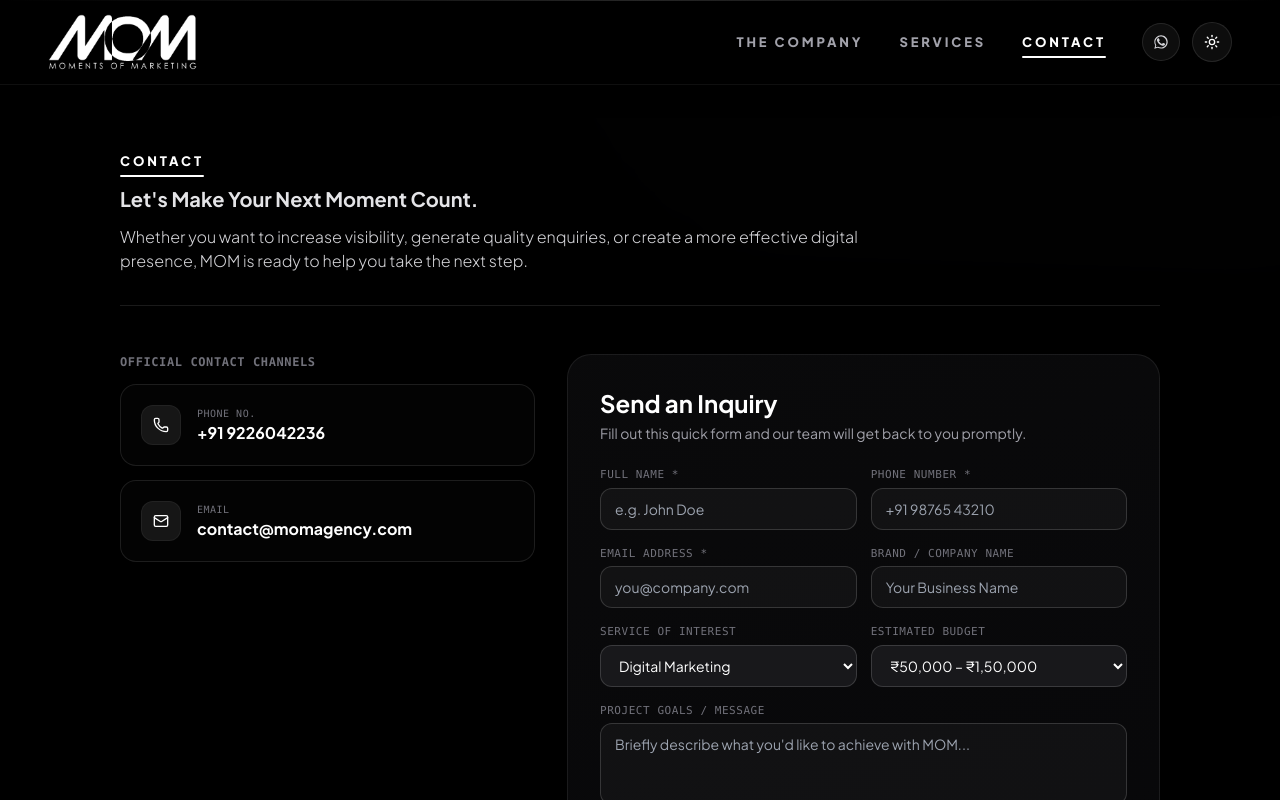
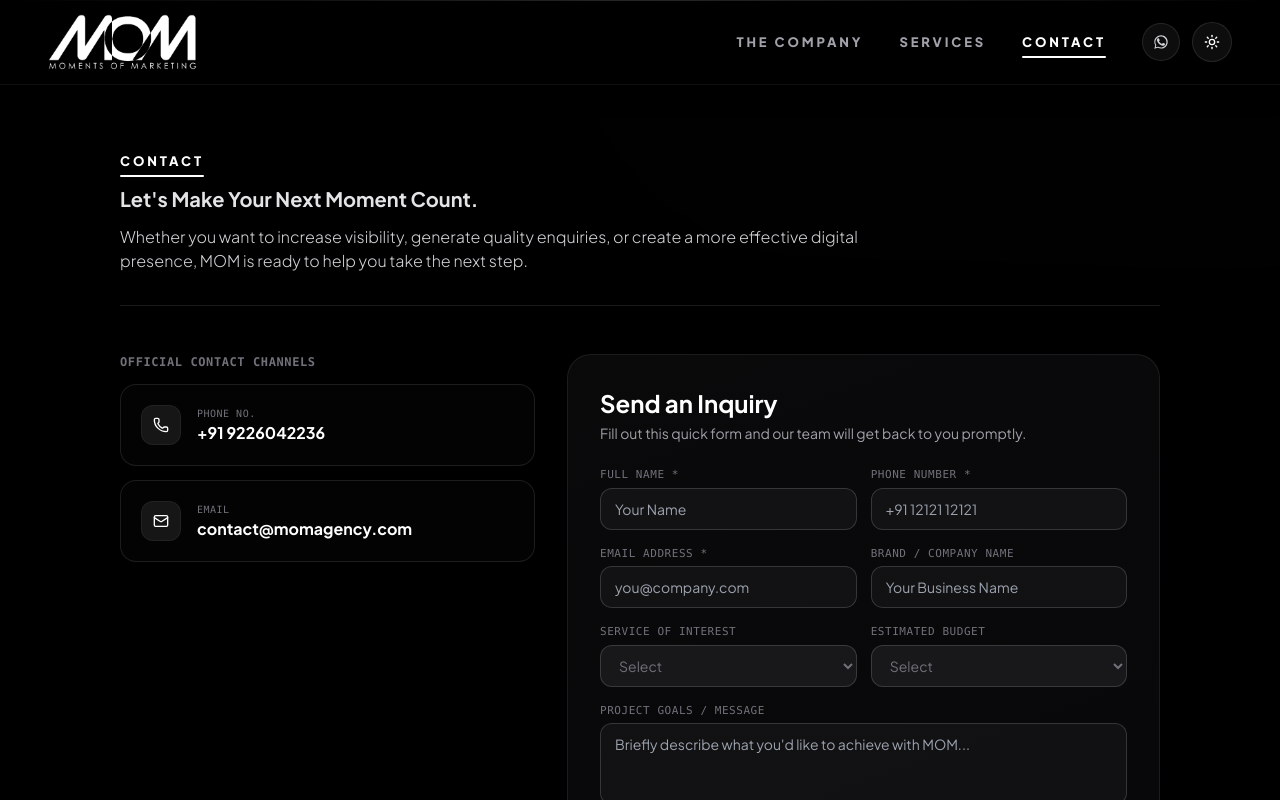
Before and after one commit to moreofmusic/mom, a Next.js app in the folder frontend/: page /contact in a window 1280 px wide. Shown: the top 800 px of the page. Built offline with nearby package versions, Linux system fonts and the light colour scheme; a web font is replaced by a local one.

Commit message:
feat: add contact page and lead capture components

```diff
--- a/frontend/src/app/contact/page.tsx
+++ b/frontend/src/app/contact/page.tsx
@@ -24,8 +24,8 @@ export default function ContactPage() {
     email: '',
     phone: '',
     company: '',
-    serviceInterest: 'Digital Marketing',
-    budgetRange: '₹50,000 - ₹1,50,000',
+    serviceInterest: '',
+    budgetRange: '',
     message: '',
   });
 
@@ -48,8 +48,8 @@ export default function ContactPage() {
       `*Phone:* ${formData.phone}`,
       `*Email:* ${formData.email}`,
       formData.company ? `*Company:* ${formData.company}` : null,
-      `*Service:* ${formData.serviceInterest}`,
-      `*Budget:* ${formData.budgetRange}`,
+      formData.serviceInterest ? `*Service:* ${formData.serviceInterest}` : null,
+      formData.budgetRange ? `*Budget:* ${formData.budgetRange}` : null,
       formData.message ? `*Message:* ${formData.message}` : null,
       ``,
       `_Sent via Moments of Marketing Official Website_`,
@@ -209,7 +209,7 @@ export default function ContactPage() {
                         suppressHydrationWarning
                         value={formData.fullName}
                         onChange={(e) => setFormData({ ...formData, fullName: e.target.value })}
-                        placeholder="e.g. John Doe"
+                        placeholder="Your Name"
                         className="w-full px-3.5 py-2.5 rounded-xl border border-zinc-300 dark:border-white/15 dark:bg-white/[0.04] bg-zinc-50 dark:text-white text-zinc-900 text-sm focus:outline-none focus:border-zinc-950 dark:focus:border-white transition-colors"
                       />
                     </div>
@@ -224,7 +224,7 @@ export default function ContactPage() {
                         suppressHydrationWarning
                         value={formData.phone}
                         onChange={(e) => setFormData({ ...formData, phone: e.target.value })}
-                        placeholder="+91 98765 43210"
+                        placeholder="+91 12121 12121"
                         className="w-full px-3.5 py-2.5 rounded-xl border border-zinc-300 dark:border-white/15 dark:bg-white/[0.04] bg-zinc-50 dark:text-white text-zinc-900 text-sm focus:outline-none focus:border-zinc-950 dark:focus:border-white transition-colors"
                       />
                     </div>
@@ -270,18 +270,23 @@ export default function ContactPage() {
                         value={formData.serviceInterest}
                         suppressHydrationWarning
                         onChange={(e) => setFormData({ ...formData, serviceInterest: e.target.value })}
-                        className="w-full px-3.5 py-2.5 rounded-xl border border-zinc-300 dark:border-white/15 dark:bg-zinc-900 bg-zinc-50 dark:text-white text-zinc-900 text-sm focus:outline-none focus:border-zinc-950 dark:focus:border-white transition-colors cursor-pointer"
+                        className={`w-full px-3.5 py-2.5 rounded-xl border border-zinc-300 dark:border-white/15 dark:bg-zinc-900 bg-zinc-50 text-sm focus:outline-none focus:border-zinc-950 dark:focus:border-white transition-colors cursor-pointer ${
+                          !formData.serviceInterest ? 'text-zinc-400 dark:text-zinc-500' : 'dark:text-white text-zinc-900'
+                        }`}
                       >
-                        <option value="Digital Marketing">Digital Marketing</option>
-                        <option value="Social Media Management">Social Media Management</option>
-                        <option value="Lead Generation">Lead Generation</option>
-                        <option value="Branding & Creative Design">Branding &amp; Creative Design</option>
-                        <option value="Content Creation & Video Production">Content Creation &amp; Video</option>
-                        <option value="Website Design & Development">Website Design &amp; Development</option>
-                        <option value="Performance Marketing & Paid Advertising">Performance Marketing</option>
-                        <option value="Email & WhatsApp Marketing">Email &amp; WhatsApp Marketing</option>
-                        <option value="Influencer Marketing & Brand Activations">Influencer Marketing</option>
-                        <option value="Marketing Strategy & Consulting">Marketing Strategy</option>
+                        <option value="" disabled className="text-zinc-400 dark:text-zinc-500">
+                          Select
+                        </option>
+                        <option value="Digital Marketing" className="text-zinc-900 dark:text-white">Digital Marketing</option>
+                        <option value="Social Media Management" className="text-zinc-900 dark:text-white">Social Media Management</option>
+                        <option value="Lead Generation" className="text-zinc-900 dark:text-white">Lead Generation</option>
+                        <option value="Branding & Creative Design" className="text-zinc-900 dark:text-white">Branding &amp; Creative Design</option>
+                        <option value="Content Creation & Video Production" className="text-zinc-900 dark:text-white">Content Creation &amp; Video</option>
+                        <option value="Website Design & Development" className="text-zinc-900 dark:text-white">Website Design &amp; Development</option>
+                        <option value="Performance Marketing & Paid Advertising" className="text-zinc-900 dark:text-white">Performance Marketing</option>
+                        <option value="Email & WhatsApp Marketing" className="text-zinc-900 dark:text-white">Email &amp; WhatsApp Marketing</option>
+                        <option value="Influencer Marketing & Brand Activations" className="text-zinc-900 dark:text-white">Influencer Marketing</option>
+                        <option value="Marketing Strategy & Consulting" className="text-zinc-900 dark:text-white">Marketing Strategy</option>
                       </select>
                     </div>
 
@@ -293,12 +298,17 @@ export default function ContactPage() {
                         value={formData.budgetRange}
                         suppressHydrationWarning
                         onChange={(e) => setFormData({ ...formData, budgetRange: e.target.value })}
-                        className="w-full px-3.5 py-2.5 rounded-xl border border-zinc-300 dark:border-white/15 dark:bg-zinc-900 bg-zinc-50 dark:text-white text-zinc-900 text-sm focus:outline-none focus:border-zinc-950 dark:focus:border-white transition-colors cursor-pointer"
+                        className={`w-full px-3.5 py-2.5 rounded-xl border border-zinc-300 dark:border-white/15 dark:bg-zinc-900 bg-zinc-50 text-sm focus:outline-none focus:border-zinc-950 dark:focus:border-white transition-colors cursor-pointer ${
+                          !formData.budgetRange ? 'text-zinc-400 dark:text-zinc-500' : 'dark:text-white text-zinc-900'
+                        }`}
                       >
-                        <option value="Below ₹50,000">Below ₹50,000</option>
-                        <option value="₹50,000 - ₹1,50,000">₹50,000 &ndash; ₹1,50,000</option>
-                        <option value="₹1,50,000 - ₹3,00,000">₹1,50,000 &ndash; ₹3,00,000</option>
-                        <option value="₹3,00,000+">₹3,00,000+</option>
+                        <option value="" disabled className="text-zinc-400 dark:text-zinc-500">
+                          Select
+                        </option>
+                        <option value="Below ₹50,000" className="text-zinc-900 dark:text-white">Below ₹50,000</option>
+                        <option value="₹50,000 - ₹1,50,000" className="text-zinc-900 dark:text-white">₹50,000 &ndash; ₹1,50,000</option>
+                        <option value="₹1,50,000 - ₹3,00,000" className="text-zinc-900 dark:text-white">₹1,50,000 &ndash; ₹3,00,000</option>
+                        <option value="₹3,00,000+" className="text-zinc-900 dark:text-white">₹3,00,000+</option>
                       </select>
                     </div>
                   </div>
--- a/frontend/src/components/ContactSection.tsx
+++ b/frontend/src/components/ContactSection.tsx
@@ -14,8 +14,8 @@ export default function ContactSection({ preselectedService }: ContactSectionPro
     email: '',
     phone: '',
     company: '',
-    serviceInterest: preselectedService || 'Digital Marketing',
-    budgetRange: '₹50,000 - ₹1,50,000',
+    serviceInterest: preselectedService || '',
+    budgetRange: '',
     message: '',
   });
 
@@ -260,7 +260,7 @@ export default function ContactSection({ preselectedService }: ContactSectionPro
                     <input
                       type="text"
                       required
-                      placeholder="e.g. Rahul Sharma"
+                      placeholder="Your Name"
                       value={formData.fullName}
                       onChange={(e) => setFormData({ ...formData, fullName: e.target.value })}
                       className="w-full px-4 py-2.5 rounded-lg editorial-input text-xs"
@@ -303,7 +303,7 @@ export default function ContactSection({ preselectedService }: ContactSectionPro
                     <input
                       type="tel"
                       required
-                      placeholder="+91 98765 43210"
+                      placeholder="+91 12121 12121"
                       value={formData.phone}
                       onChange={(e) => setFormData({ ...formData, phone: e.target.value })}
                       className="w-full px-4 py-2.5 rounded-lg editorial-input text-xs"
@@ -321,6 +321,7 @@ export default function ContactSection({ preselectedService }: ContactSectionPro
                       onChange={(e) => setFormData({ ...formData, serviceInterest: e.target.value })}
                       className="w-full px-4 py-2.5 rounded-lg editorial-input text-xs dark:bg-black bg-white"
                     >
+                      <option value="" disabled>Select</option>
                       <option value="Digital Marketing">Digital Marketing</option>
                       <option value="Social Media Management">Social Media Management</option>
                       <option value="Lead Generation">Lead Generation</option>
@@ -344,6 +345,7 @@ export default function ContactSection({ preselectedService }: ContactSectionPro
                       onChange={(e) => setFormData({ ...formData, budgetRange: e.target.value })}
                       className="w-full px-4 py-2.5 rounded-lg editorial-input text-xs dark:bg-black bg-white"
                     >
+                      <option value="" disabled>Select</option>
                       <option value="< ₹50,000">&lt; ₹50,000</option>
                       <option value="₹50,000 - ₹1,50,000">₹50,000 - ₹1,50,000</option>
                       <option value="₹1,50,000 - ₹3,50,000">₹1,50,000 - ₹3,50,000</option>
--- a/frontend/src/components/LeadCaptureModal.tsx
+++ b/frontend/src/components/LeadCaptureModal.tsx
@@ -21,8 +21,8 @@ export default function LeadCaptureModal({
     email: '',
     phone: '',
     company: '',
-    serviceInterest: defaultService || 'Digital Marketing',
-    budgetRange: '₹50,000 - ₹1,50,000',
+    serviceInterest: defaultService || '',
+    budgetRange: '',
     message: '',
   });
 
@@ -170,7 +170,7 @@ export default function LeadCaptureModal({
                     type="text"
                     required
                     suppressHydrationWarning
-                    placeholder="John Doe"
+                    placeholder="Your Name"
                     value={formData.fullName}
                     onChange={(e) => setFormData({ ...formData, fullName: e.target.value })}
                     className="w-full px-3.5 py-2 rounded-lg editorial-input text-xs"
@@ -185,7 +185,7 @@ export default function LeadCaptureModal({
                     type="tel"
                     required
                     suppressHydrationWarning
-                    placeholder="+91 9226042236"
+                    placeholder="+91 12121 12121"
                     value={formData.phone}
                     onChange={(e) => setFormData({ ...formData, phone: e.target.value })}
                     className="w-full px-3.5 py-2 rounded-lg editorial-input text-xs"
@@ -234,6 +234,7 @@ export default function LeadCaptureModal({
                   onChange={(e) => setFormData({ ...formData, serviceInterest: e.target.value })}
                   className="w-full px-3.5 py-2 rounded-lg editorial-input text-xs dark:bg-black bg-white"
                 >
+                  <option value="" disabled>Select</option>
                   <option value="Digital Marketing">01. Digital Marketing</option>
                   <option value="Social Media Management">02. Social Media Management</option>
                   <option value="Lead Generation">03. Lead Generation</option>
--- a/frontend/src/components/MomentsOfMarketingLanding.tsx
+++ b/frontend/src/components/MomentsOfMarketingLanding.tsx
@@ -58,7 +58,7 @@ export default function MomentsOfMarketingLanding({
     email: '',
     phone: '',
     company: '',
-    serviceInterest: selectedService || 'Digital Marketing',
+    serviceInterest: selectedService || '',
     message: '',
   });
 
@@ -704,7 +704,7 @@ export default function MomentsOfMarketingLanding({
                           required
                           value={formData.phone}
                           onChange={(e) => setFormData({ ...formData, phone: e.target.value })}
-                          placeholder="+91 9876543210"
+                          placeholder="+91 12121 12121"
                           className="w-full px-4 py-2.5 rounded-xl border border-zinc-300 dark:border-white/15 dark:bg-white/[0.04] bg-white text-xs sm:text-sm dark:text-white text-zinc-900 focus:outline-none focus:border-zinc-950 dark:focus:border-white shadow-xs"
                         />
                       </div>
@@ -748,6 +748,7 @@ export default function MomentsOfMarketingLanding({
                         onChange={(e) => setFormData({ ...formData, serviceInterest: e.target.value })}
                         className="w-full px-4 py-2.5 rounded-xl border border-zinc-300 dark:border-white/15 dark:bg-zinc-900 bg-white text-xs sm:text-sm dark:text-white text-zinc-900 focus:outline-none focus:border-zinc-950 dark:focus:border-white shadow-xs"
                       >
+                        <option value="" disabled>Select</option>
                         <option value="Digital Marketing">01. Digital Marketing</option>
                         <option value="Social Media Management">02. Social Media Management</option>
                         <option value="Lead Generation">03. Lead Generation</option>
```
